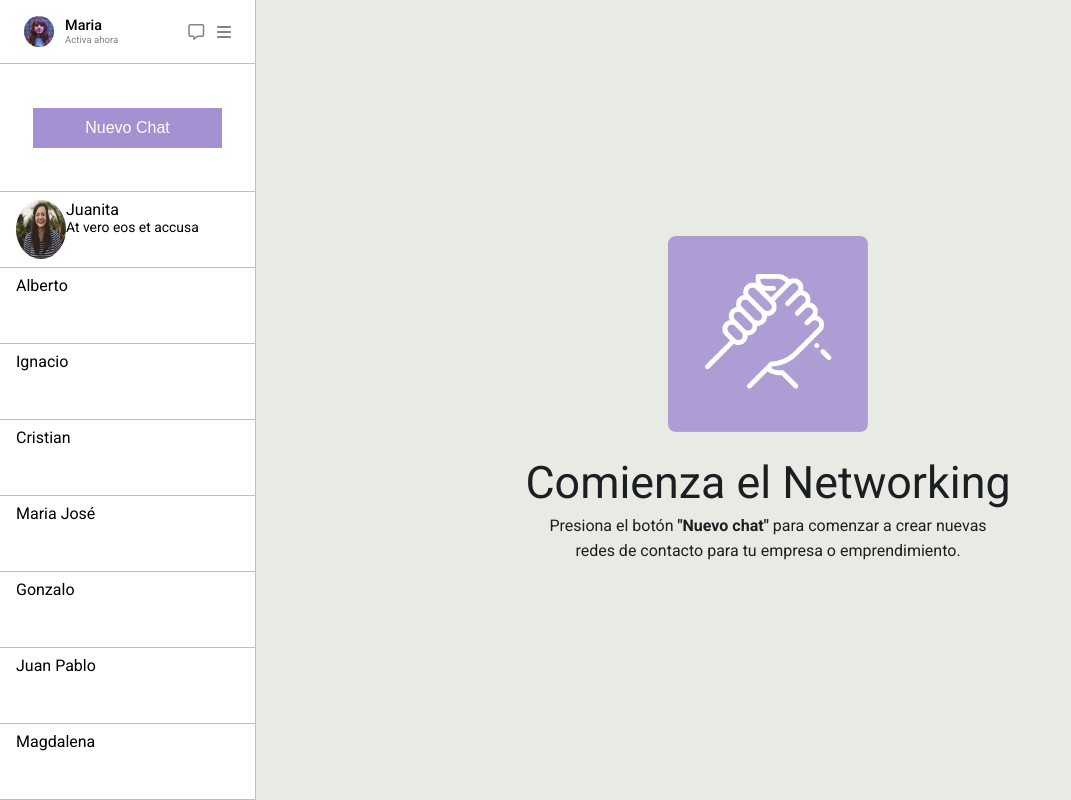
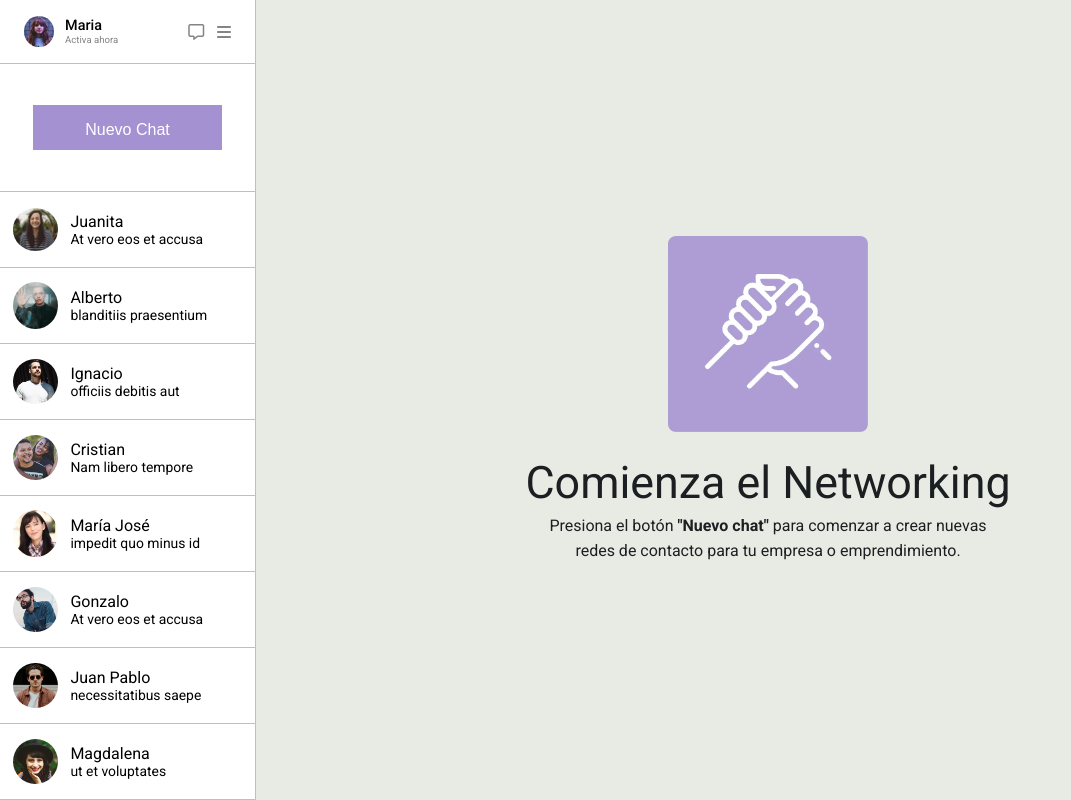
Before and after one commit to joscarmona/desafio-sistema-mensajeria, a plain HTML site: page index.html in a window 1280 px wide. Shown: the whole page, without its empty margins (0-1071 px from the left). Drawn offline with Linux system fonts and the light colour scheme.

Commit message:
maquetado finalizado

```diff
--- a/assets/css/style.css
+++ b/assets/css/style.css
@@ -79,10 +79,12 @@ body{
     /* width: 25%; */
     /* flex-grow: 1; */
     flex: 0 0 20%;
+    /* display: flex; */
 }
 
 ul{
     /* border: solid 3px rgb(111, 150, 6); */
+    /* background-color: coral; */
     display: flex;
     flex-direction: column;
     height: 100%;
@@ -96,7 +98,9 @@ ul{
     display: flex;
     justify-content: space-between;
     align-items: center;
-    padding: 0.5rem 1.5rem 0.5rem 1.5rem;
+    /* padding: 0.7rem 1.5rem 0.7rem 1.5rem; */
+    padding-left: 1.5rem;
+    padding-right: 1.5rem;
 }
 
 .item-2{
@@ -107,6 +111,7 @@ ul{
     display: flex;
     justify-content: center;
     align-items: center;
+    /* padding: 2.5rem 0rem 2.5rem 0rem; */
 }
 
 .item-3{
@@ -115,7 +120,10 @@ ul{
     border-right: solid 0.5px #BEC1BB;
     flex: 0 0 9.5%;
     display: flex;
-    padding: 0.5rem 0rem 0.5rem 1.0rem;
+    /* padding: 0.8rem 0rem 0.8rem 1.0rem; */
+    padding-left: 0.8rem;
+    gap: 0.8rem;
+    align-items: center;
 }
 
 .usuario-h4{
@@ -131,7 +139,9 @@ ul{
     /* width: 190px; */
     width: 11.87rem;
     /* height: 40px; */
-    height: 2.5rem;
+    height: 2.8rem;
+    padding: 1rem;
+
 }
 
 .contacto-h4{
@@ -176,7 +186,8 @@ i{
 }
 
 .thumbnail-contactos{
-    width: 50px;
+    /* width: 50px; */
+    width: 2.8rem;
     border-radius: 100%;
 }
 /* ******************************************************************************************************** */
--- a/index.html
+++ b/index.html
@@ -63,25 +63,53 @@
                     </div>
                 </li>
                 <li class="item-3">
+                    <img class="thumbnail-contactos" src="./assets/image/alberto.webp" alt="imagen de contacto alberto">
+                    <div>
                         <h4 class="contacto-h4">Alberto</h4>
+                        <p class="contacto-mensaje">blanditiis praesentium</p>
+                    </div>
                 </li>
                 <li class="item-3">
+                    <img class="thumbnail-contactos" src="./assets/image/ignacio.webp" alt="imagen de contacto ignacio">
+                    <div>
                         <h4 class="contacto-h4">Ignacio</h4>
+                        <p class="contacto-mensaje">officiis debitis aut</p>
+                    </div>
                 </li>
                 <li class="item-3">
+                    <img class="thumbnail-contactos" src="./assets/image/cristian.webp" alt="imagen de contacto cristian">
+                    <div>
                         <h4 class="contacto-h4">Cristian</h4>
+                        <p class="contacto-mensaje">Nam libero tempore</p>
+                    </div>
                 </li>
                 <li class="item-3">
-                    <h4 class="contacto-h4">Maria José</h4>
+                    <img class="thumbnail-contactos" src="./assets/image/maria-jose.webp" alt="imagen de contacto maría josé">
+                    <div>
+                        <h4 class="contacto-h4">María José</h4>
+                        <p class="contacto-mensaje">impedit quo minus id</p>
+                    </div>
                 </li>
                 <li class="item-3">
+                    <img class="thumbnail-contactos" src="./assets/image/gonzalo.webp" alt="imagen de contacto gonzalo">
+                    <div>
                         <h4 class="contacto-h4">Gonzalo</h4>
+                        <p class="contacto-mensaje">At vero eos et accusa</p>
+                    </div>
                 </li>
                 <li class="item-3">
+                    <img class="thumbnail-contactos" src="./assets/image/juan-pablo.webp" alt="imagen de contacto juan pablo">
+                    <div>
                         <h4 class="contacto-h4">Juan Pablo</h4>
+                        <p class="contacto-mensaje">necessitatibus saepe</p>
+                    </div>
                 </li>
                 <li class="item-3">
+                    <img class="thumbnail-contactos" src="./assets/image/magdalena.webp" alt="imagen de contacto magdalena">
+                    <div>
                         <h4 class="contacto-h4">Magdalena</h4>
+                        <p class="contacto-mensaje">ut et voluptates</p>
+                    </div>
                 </li>
                 <!-- -------------- -->
             </ul>
```
Lines whose indentation alone changed are shown as unchanged.
